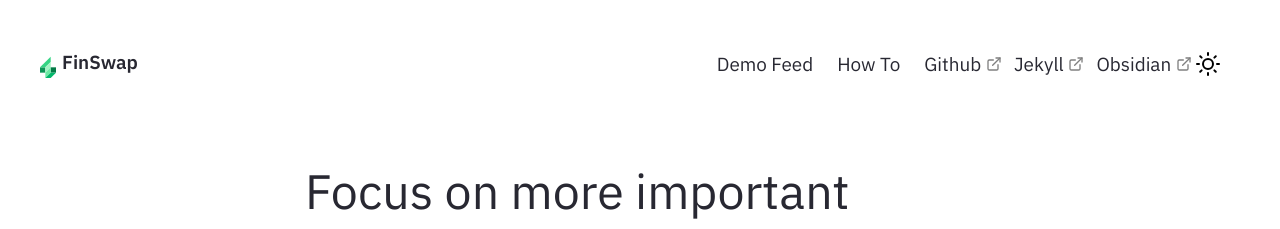
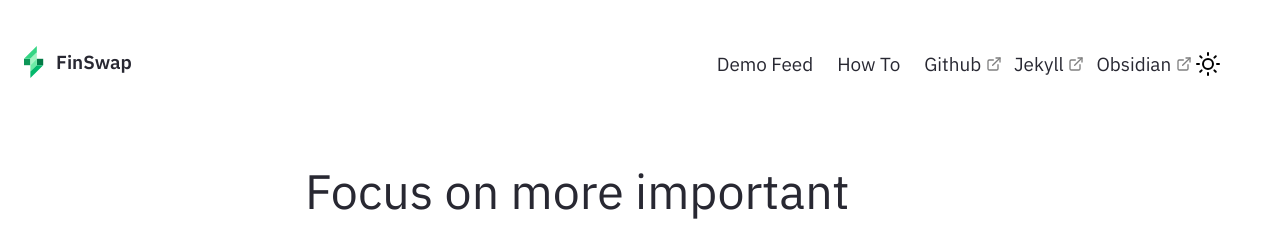
Before and after one commit to kevinroku/nroku.github.io, a Jekyll site: the page built from pages/index.md, in a window 1280 px wide. Shown: the top 229 px of the page. Built offline with Jekyll 4.4.1, drawn with Linux system fonts in a browser that asks for light colours.

Commit message:
Update Nav.html

```diff
--- a/_includes/Nav.html
+++ b/_includes/Nav.html
@@ -32,7 +32,7 @@
 <nav class="navbar is-transparent" role="navigation" aria-label="main navigation">
     <div class="navbar-brand">
       <a class="navbar-item" style="padding-left: 0;"; href="{{ site.baseurl }}/index.html">
-          <svg width="32" height="32" viewBox="-1 -1 6 6" fill="none" xmlns="http://www.w3.org/2000/svg" style="margin-right: 6px;">
+          <svg width="32" height="32" viewBox="2 1 5 5" fill="none" xmlns="http://www.w3.org/2000/svg" style="margin-right: 0px;">
             <rect width="17" height="17" fill=""></rect>
             <path d="M 2 3 L 3 3 L 3 4 L 2 4 Z" stroke="var(--color-text-main)" stroke-width="0" fill="#0d9657" fill-opacity="1" />
             <path d="M 2 3 L 4 1 L 4 2 L 3 3 Z" stroke="var(--color-text-main)" stroke-width="0" fill="#35d584" fill-opacity="1" />
```
